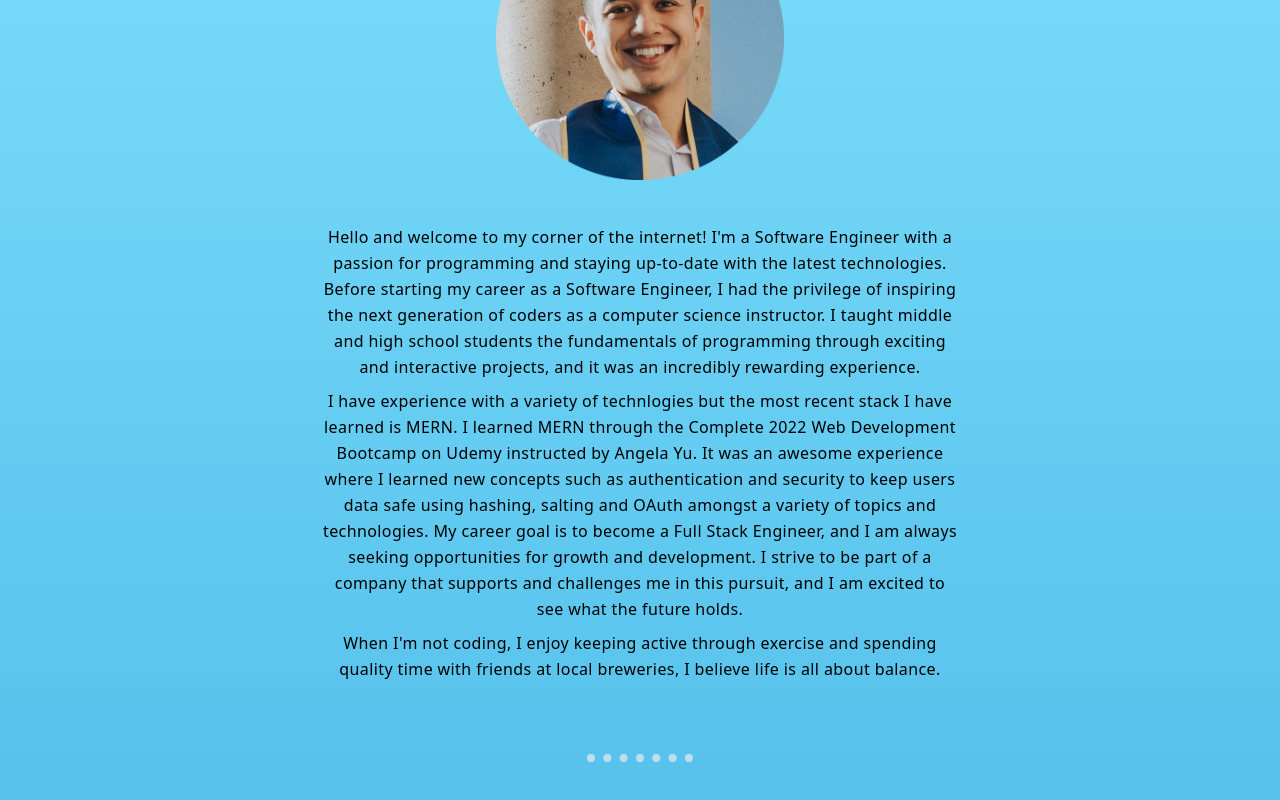
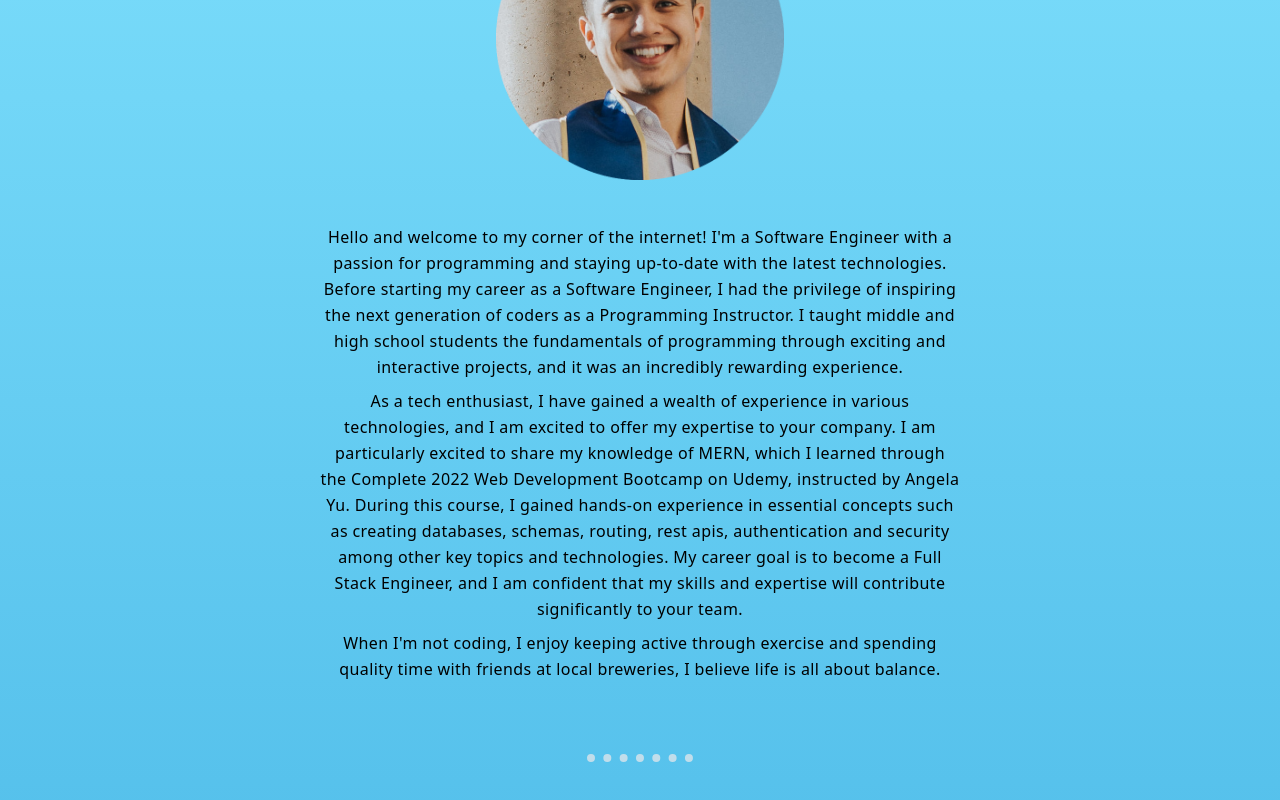
Before and after one commit to emmanuelreyes28/personal-webpage, a React (Create React App) app: page / in a window 1280 px wide. Shown: the part 412-1212 px from the top of the page. Built offline with nearby package versions, Linux system fonts and the light colour scheme.

Commit message:
Edit intro

```diff
--- a/src/components/Intro.jsx
+++ b/src/components/Intro.jsx
@@ -17,21 +17,21 @@ function Intro() {
           Engineer with a passion for programming and staying up-to-date with
           the latest technologies. Before starting my career as a Software
           Engineer, I had the privilege of inspiring the next generation of
-          coders as a computer science instructor. I taught middle and high
-          school students the fundamentals of programming through exciting and
+          coders as a Programming Instructor. I taught middle and high school
+          students the fundamentals of programming through exciting and
           interactive projects, and it was an incredibly rewarding experience.
         </p>
         <p className="pb-2">
-          I have experience with a variety of technlogies but the most recent
-          stack I have learned is MERN. I learned MERN through the Complete 2022
-          Web Development Bootcamp on Udemy instructed by Angela Yu. It was an
-          awesome experience where I learned new concepts such as authentication
-          and security to keep users data safe using hashing, salting and OAuth
-          amongst a variety of topics and technologies. My career goal is to
-          become a Full Stack Engineer, and I am always seeking opportunities
-          for growth and development. I strive to be part of a company that
-          supports and challenges me in this pursuit, and I am excited to see
-          what the future holds.
+          As a tech enthusiast, I have gained a wealth of experience in various
+          technologies, and I am excited to offer my expertise to your company.
+          I am particularly excited to share my knowledge of MERN, which I
+          learned through the Complete 2022 Web Development Bootcamp on Udemy,
+          instructed by Angela Yu. During this course, I gained hands-on
+          experience in essential concepts such as creating databases, schemas,
+          routing, rest apis, authentication and security among other key topics
+          and technologies. My career goal is to become a Full Stack Engineer,
+          and I am confident that my skills and expertise will contribute
+          significantly to your team.
         </p>
         <p className="pb-2">
           When I'm not coding, I enjoy keeping active through exercise and
```
